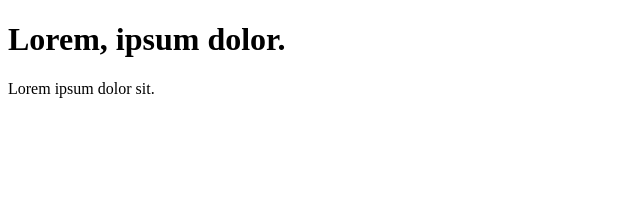
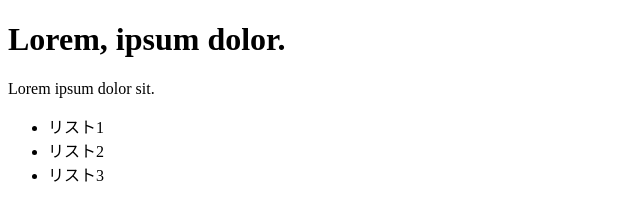
Before and after one commit to kayone19801205/0106-1, a plain HTML site: page index.html in a window 1280 px wide. Shown: the whole page, without its empty margins (0-640 px from the left). Drawn offline with Linux system fonts and the light colour scheme.

Commit message:
リスト

```diff
--- a/index.html
+++ b/index.html
@@ -8,5 +8,10 @@
 <body>
     <h1>Lorem, ipsum dolor.</h1>
     <p>Lorem ipsum dolor sit.</p>
+    <ul>
+        <li>リスト1</li>
+        <li>リスト2</li>
+        <li>リスト3</li>
+    </ul>
 </body>
 </html>
```
